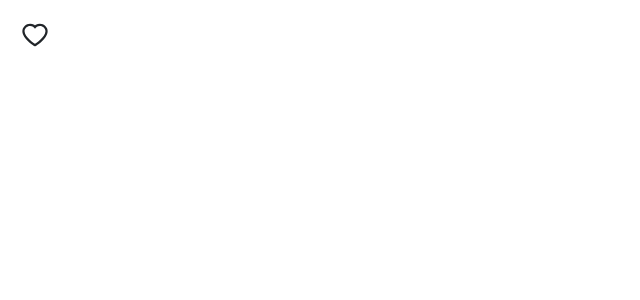
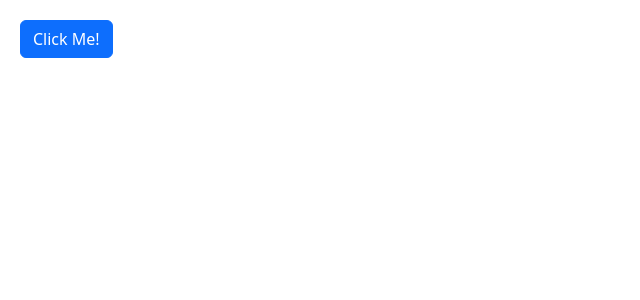
Before and after one commit to MarkusAP98/learnReactJohn, a React (Vite) app: page / in a window 1280 px wide. Shown: the top 300 px of the page, without its empty margins (0-640 px from the left). Built offline with nearby package versions, Linux system fonts and the light colour scheme.

Commit message:
Add Alert and Button components to App

```diff
--- a/src/App.tsx
+++ b/src/App.tsx
@@ -1,10 +1,14 @@
-import React from "react";
-import Like from "./Like";
+import React, { useState } from "react";
+import Alert from "./components/Alert/Alert";
+import Button from "./components/Alert/Button";
+
 
 function App() {
+  const [show, setShow] = useState(false);
   return (
     <div>
-      <Like onClick={() => console.log("Clicked!")}></Like>
+      {show && <Alert onClick={() => setShow(false)} />}
+      <Button onClick={() => setShow(true)} />
     </div>
   );
 }
--- a/src/components/Alert.tsx
+++ b/src/components/Alert/Alert.tsx
@@ -1,10 +1,10 @@
 import React from 'react'
 
 interface Props {
-    onClick?: () => void
+    onClick: () => void
 }
 
-const Alert = ({ onClick }: Props) => {
+const Alert = ({onClick}: Props) => {
   return (
     <div>
       <div className="alert alert-warning alert-dismissible fade show" role="alert">
--- /dev/null
+++ b/src/components/Alert/Button.tsx
@@ -0,0 +1,13 @@
+import React from 'react'
+
+interface Props {
+    onClick: () => void
+}
+
+const Button = ({ onClick }: Props) => {
+  return (
+    <button className='btn btn-primary' onClick={onClick}>Click Me!</button>
+  )
+}
+
+export default Button
```
Also changed, not shown: src/components/Button.tsx (deleted, +0 -14 lines).
